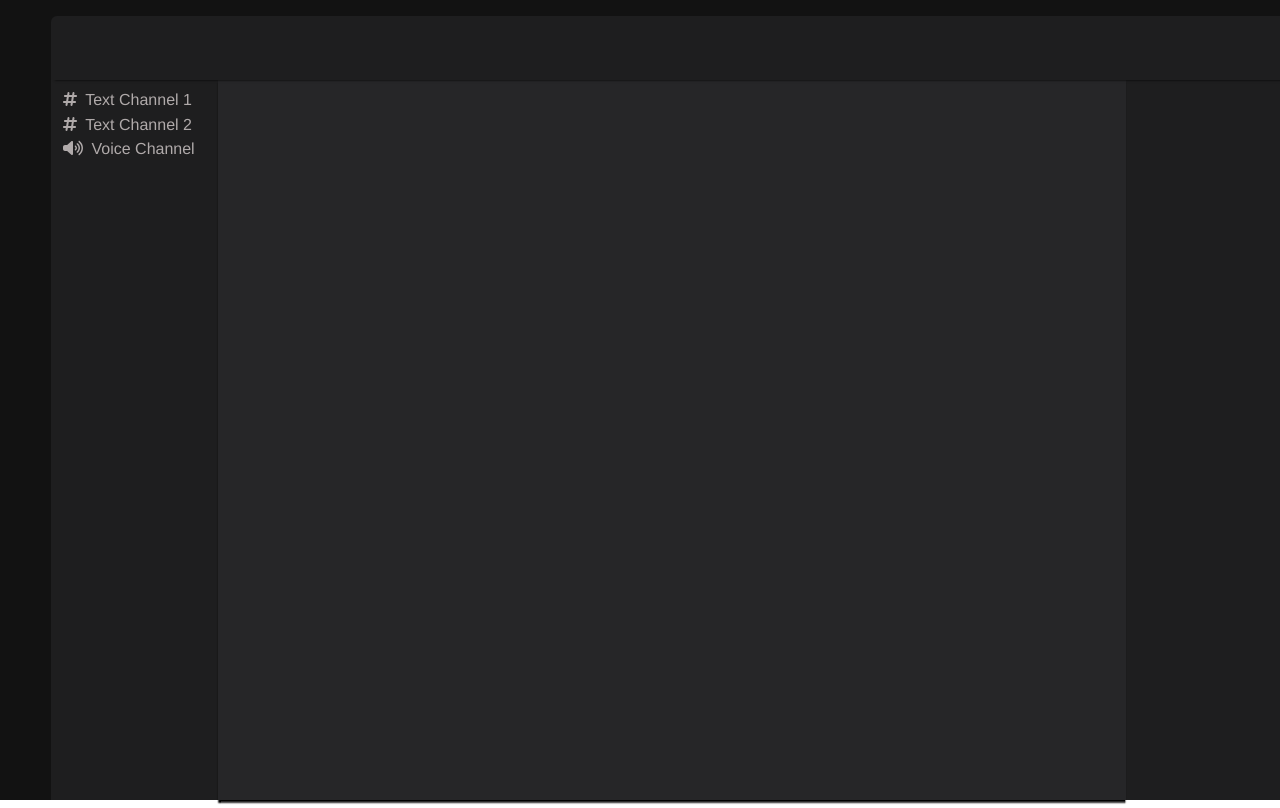
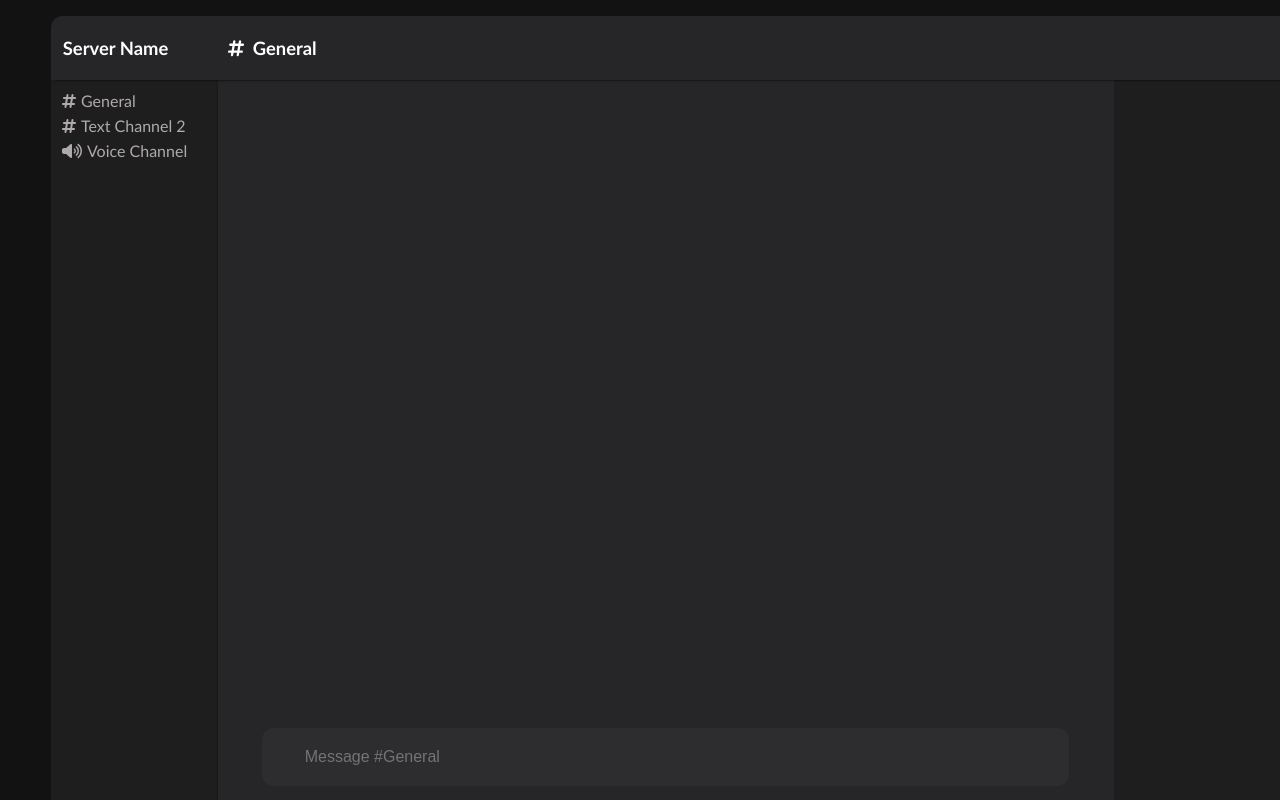
Before and after one commit to sem15/messenger-frontend, a Vue app: page / in a window 1280 px wide. Built offline with nearby package versions, Linux system fonts and the light colour scheme.

Commit message:
added basic content pane input box ui

```diff
--- a/package.json
+++ b/package.json
@@ -14,7 +14,8 @@
     "@fortawesome/free-solid-svg-icons": "^6.4.2",
     "@fortawesome/vue-fontawesome": "^3.0.3",
     "core-js": "^3.6.5",
-    "vue": "^3.0.0"
+    "vue": "^3.0.0",
+    "vuex": "^4.1.0"
   },
   "devDependencies": {
     "@vue/cli-plugin-babel": "~4.5.13",
--- a/src/App.vue
+++ b/src/App.vue
@@ -25,17 +25,8 @@ export default {
 </script>
 
 <style>
-.palette {
-  background-color: #474448;
-  background-color: #2D232E;
-  background-color: #E0DDCF;
-  background-color: #534B52;
-  background-color: #F1F0EA;
-}
 #app {
-  font-family: Avenir, Helvetica, Arial, sans-serif;
-  -webkit-font-smoothing: antialiased;
-  -moz-osx-font-smoothing: grayscale;
+  font-family:'Trebuchet MS', 'Lucida Sans Unicode', 'Lucida Grande', 'Lucida Sans', Arial, sans-serif
 }
 .app-main {
   position: absolute;
@@ -46,8 +37,9 @@ export default {
   background-color: #1E1E1F;
   margin: 0;
   padding: 0;
+  /* overflow: clip; */
   display: grid;
-  grid-template-columns: 4% 13% 71% 12%;
+  grid-template-columns: 4% 13% 70% 13%;
   grid-template-rows: 10% 45% 45%;
   grid-template-areas:
     "navbar header header header"
--- a/src/components/channels.vue
+++ b/src/components/channels.vue
@@ -1,12 +1,14 @@
 <template>
     <div class="channels-container">
         <div class="channels-list" v-for="title in channelsList" :key="title">
-          <div v-if="title.type=='text'" class="channel-name">
-            <font-awesome-icon icon="fa-solid fa-hashtag" />&nbsp;
-            {{ title.name }}</div>
+          <div v-if="title.type=='text'" class="channel-name" @click="changeTextChannel(title.name)">
+            <font-awesome-icon icon="fa-solid fa-hashtag" />
+            {{ title.name }}
+          </div>
           <div v-else class="channel-name">
-            <font-awesome-icon icon="fa-solid fa-volume-high"/>&nbsp;
-            {{ title.name }}</div>
+            <font-awesome-icon icon="fa-solid fa-volume-high"/>
+            {{ title.name }}
+          </div>
         </div>
     </div>
   </template>
@@ -18,7 +20,7 @@
       return {
         channelsList: [
           {
-            name: "Text Channel 1",
+            name: "General",
             type: "text"
           },
           {
@@ -32,6 +34,11 @@
         ]
       }
     },
+    methods: {
+      changeTextChannel(channelName) {
+        this.$store.commit('changeTextChannel', channelName)
+      }
+    }
   }
   </script>
 
@@ -39,20 +46,21 @@
   <style scoped>
     .channels-container {
         width: 100%;
-        height: 100%;
+        height: 95%;
+        padding-top: 5%;
         padding-left: 5%;
         padding-right: 5%;
-        padding-top: 5%;
-        display: flex;
-        flex-direction: column;
-        justify-content: flex-start;
-        align-items: flex-start;
         color: rgb(176, 170, 170);
         /* border: 1px solid white; */
     }
 
     .channels-list {
-      width: 93%;
+      width: 90%;
+      display: flex;
+      flex-direction: column;
+      justify-content: flex-start;
+      align-items: flex-start;
+      /* border: 1px solid red; */
     }
 
     .channel-name {
@@ -61,6 +69,11 @@
       border-radius: 4px;
       user-select: none;
       cursor: pointer;
+      display: flex;
+      justify-content: flex-start;
+      align-items: center;
+      gap: 3%;
+      width: 100%;
       /* border: 1px solid red; */
     }
 
--- a/src/components/content.vue
+++ b/src/components/content.vue
@@ -1,12 +1,24 @@
 <template>
     <div class="content-container">
+        <div class="content-pane">
 
+        </div>
+
+        <div class="text-box-container">
+          <input class="text-box" id="text-box" :placeholder="currentTextChannel"/>
+        </div>
     </div>
   </template>
 
   <script>
   export default {
     name: 'header',
+    currentChannel: "General",
+    computed: {
+      currentTextChannel() {
+        return `Message #${this.$store.getters.getCurrentTextChannel}`
+      }
+    }
   }
   </script>
 
@@ -19,5 +31,42 @@
         /* border: 1px solid white; */
         box-shadow: 0.2px 3px 1.5px black;
         z-index: 5;
+        display: grid;
+        grid-template-rows: 90% 10%;
+        color: rgb(239, 232, 232);
+    }
+
+    .content-pane {
+      /* border: 1px solid red; */
+    }
+
+    .text-box-container {
+      display: flex;
+      justify-content: flex-start;
+      align-items: center;
+      margin-left: 5%;
+      width: 90%;
+      height: 80%;
+      border-radius: 12px;
+      background-color: #2d2d2f;
+      border: none;
+      outline: none;
+      color: rgb(239, 232, 232);
+      /* border: 1px solid blue; */
+    }
+    .text-box {
+      margin-left: 5%;
+      background-color: transparent;
+      width: 90%;
+      height: 50%;
+      border: none;
+      outline: none;
+      color: rgb(239, 232, 232);
+      font-size: 1em;
+    }
+
+    input::placeholder {
+      color:#999;
+      opacity:0.65;
     }
   </style>
--- a/src/components/headerBar.vue
+++ b/src/components/headerBar.vue
@@ -2,7 +2,13 @@
     <div class="header-container">
       <div class="header-layout">
         <div></div>
-        <div class="server-text"></div>
+        <div class="header-content">
+          <div class="server-title">Server Name</div>
+          <div class="header-channel-title">
+            <font-awesome-icon icon="fa-solid fa-hashtag" />&nbsp;
+            {{ $store.state.currentTextChannel }}
+          </div>
+        </div>
       </div>
     </div>
   </template>
@@ -28,10 +34,44 @@
       width: 100%;
       display: grid;
       grid-template-rows: 20% 80%;
+      border-top-left-radius: 12px;
     }
 
-    .server-text {
+    .header-content {
+      /* border: 1px solid red; */
       background-color: #1E1E1F;
-      border-top-left-radius: 6px;
+      color: white;
+      border-top-left-radius: 12px;
+      display: grid;
+      grid-template-columns: 13.5% 86.5%;
+    }
+
+    .server-title {
+      color: white;
+      border-top-left-radius: 12px;
+      display: flex;
+      align-items: center;
+      justify-content: flex-start;
+      padding-left: 7%;
+      font-size: 1.15em;
+      font-weight: bold;
+      background-color: #262628;
+      /* border: 1px solid white; */
+    }
+
+    .header-channel-title {
+      color: white;
+      display: flex;
+      align-items: center;
+      justify-content: flex-start;
+      padding-left: 1%;
+      font-size: 1.15em;
+      font-weight: bold;
+      background-color: #262628;
+      /* border: 1px solid red; */
+    }
+
+    .channel-title-icon {
+      font-weight: normal;
     }
   </style>
--- a/src/main.js
+++ b/src/main.js
@@ -1,5 +1,6 @@
 import { createApp } from 'vue'
 import App from './App.vue'
+import store from './vuex/vuex.js'
 
 /* import the fontawesome core */
 import { library } from '@fortawesome/fontawesome-svg-core'
@@ -19,5 +20,6 @@ library.add(faHashtag)
 
 
 createApp(App)
+.use(store)
 .component('font-awesome-icon', FontAwesomeIcon)
 .mount('#app')
--- /dev/null
+++ b/src/vuex/vuex.js
@@ -0,0 +1,19 @@
+import { createStore } from 'vuex'
+
+const store = createStore({
+  state: {
+    currentTextChannel: 'General',
+  },
+  mutations: {
+    changeTextChannel(state, payload) {
+        state.currentTextChannel = payload
+    },
+  },
+  getters: {
+    getCurrentTextChannel(state) {
+        return state.currentTextChannel
+    }
+  }
+});
+
+export default store;
```
Also changed, not shown: 1 other file (tests, documents, lock files or other folders).
